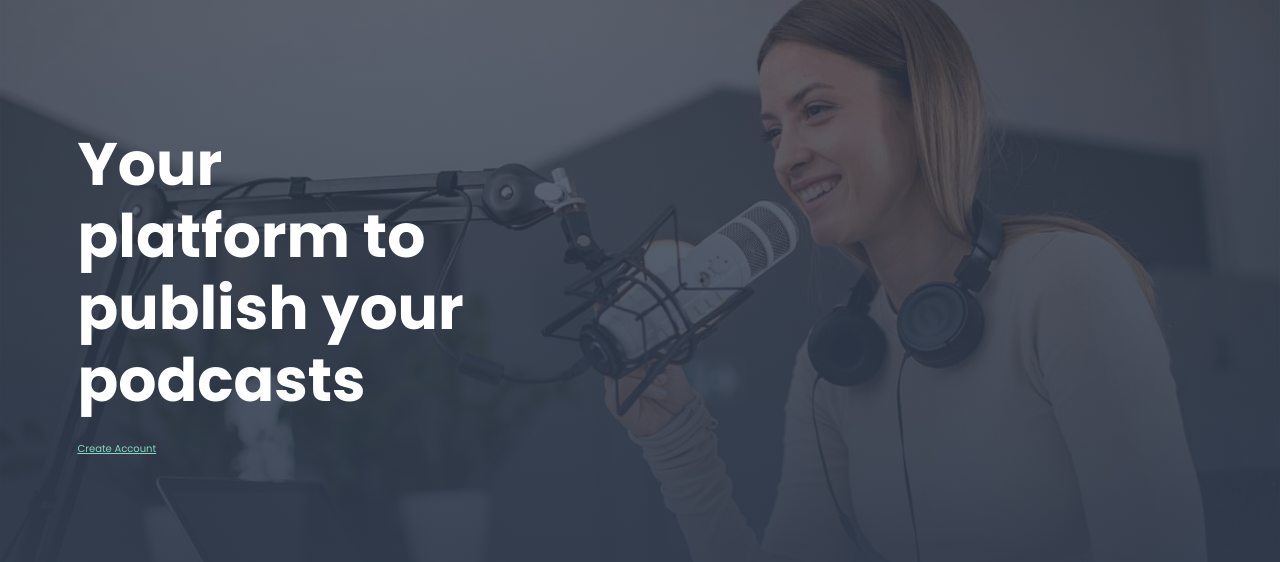
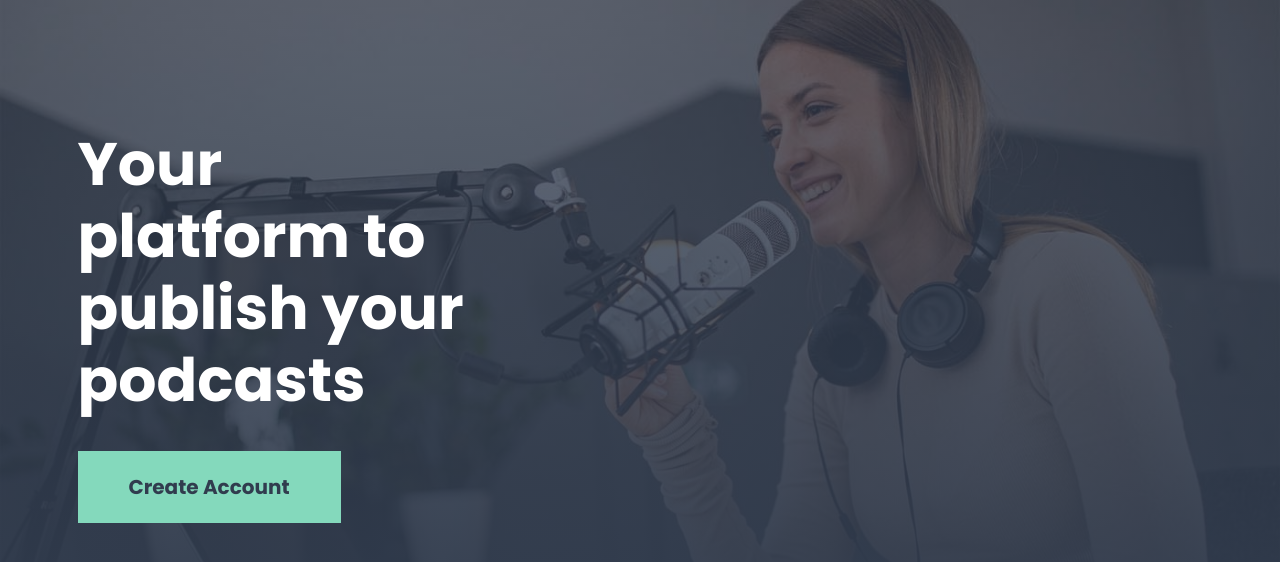
Before and after one commit to ManuelDevWeb/PodcastFM_Bootstrap5_SASS-, a website: page index.html in a window 1280 px wide. Shown: the part 88-650 px from the top of the page. Drawn offline with Linux system fonts and the light colour scheme.

Commit message:
Se finalizo el header

```diff
--- a/index.html
+++ b/index.html
@@ -23,7 +23,7 @@
             <h1 class="text-center text-md-start">
               Your platform to publish your podcasts
             </h1>
-            <a href="#" class="btn-header">Create Account</a>
+            <a href="#" class="btn btn-header">Create Account</a>
           </div>
         </div>
       </div>
--- a/src/scss/app.scss
+++ b/src/scss/app.scss
@@ -1,6 +1,6 @@
 // Importando carpeta utils (Use compila el archivo)
 @use "utils";
 // Importando carpeta components (Use compila todo el archivo)
-@use "components";
+@use "componentes";
 // Importando carpeta ui (Use compila el archivo)
 @use "ui";
--- a/src/scss/components/_botones.scss
+++ b/src/scss/componentes/_botones.scss
@@ -10,11 +10,20 @@
     transparent,
     $secondary,
     darken($primary, 10%),
-    $secondary,
-    darken($primary, 10%),
     transparent,
     darken($secondary, 10%)
   );
 
-  @include button-size(1rem, 5rem, 2rem, 0);
+  @include button-size(2rem, 5rem, 2rem, 0);
+
+  font-weight: 700;
+  text-decoration: none;
+  text-align: center;
+  display: block;
+  margin-top: 1rem;
+
+  // Media que se aplica a partir de md
+  @include media-breakpoint-up(md) {
+    display: inline-block;
+  }
 }
--- a/src/scss/components/_index.scss
+++ b/src/scss/componentes/_index.scss
@@ -1,2 +1,2 @@
 // Importando archivo _botones.scss (Forward solo importa el archivo, pero no lo compila)
-@forward "./botones";
+@forward "botones";
--- a/src/scss/ui/_header.scss
+++ b/src/scss/ui/_header.scss
@@ -1,13 +1,13 @@
 // _header.scss (_ Indica que se importara en otro archivo)
 
 // Importando archivo _mixins.scss (Use compila el archivo)
-@use "utils" as *;
+@use "utils/mixins";
 // Importando archivo _custom.scss (Use compila el archivo)
 @use "../custom" as *;
 
 .site-header {
   // Incovando mixin bgImage
-  @include bgImage("../img/header.jpg", $secondary);
+  @include mixins.bgImage("../img/header.jpg", $secondary);
 
   .logo {
     max-width: 20rem;
--- a/src/scss/ui/_index.scss
+++ b/src/scss/ui/_index.scss
@@ -1,2 +1,2 @@
 // Importando archivo _header.scss (Forward solo importa el archivo, pero no lo compila)
-@forward "./header";
+@forward "header";
--- a/src/scss/utils/_index.scss
+++ b/src/scss/utils/_index.scss
@@ -1,2 +1,2 @@
 // Importando archivo _mixins.scss (Forward solo importa el archivo, pero no lo compila)
-@forward "./mixins";
+@forward "mixins";
```
Also changed, not shown: build/css/app.css.
